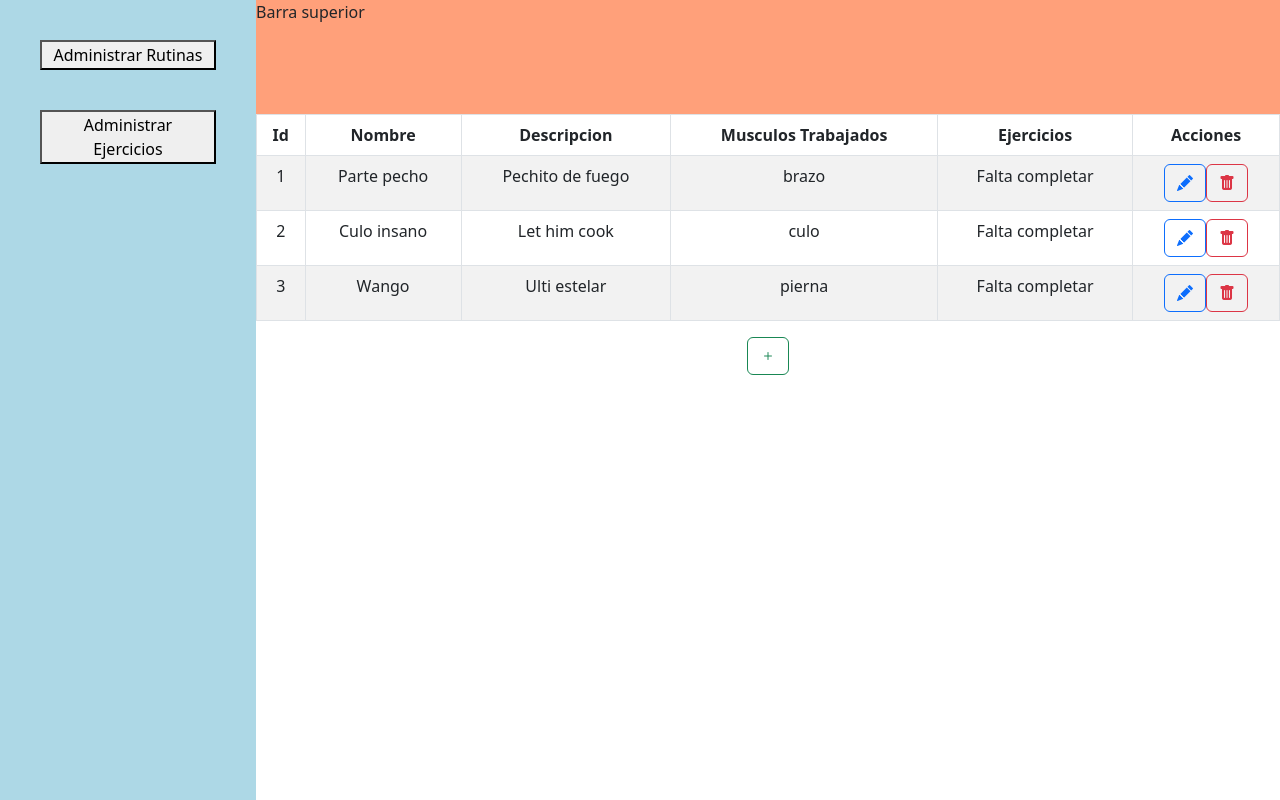
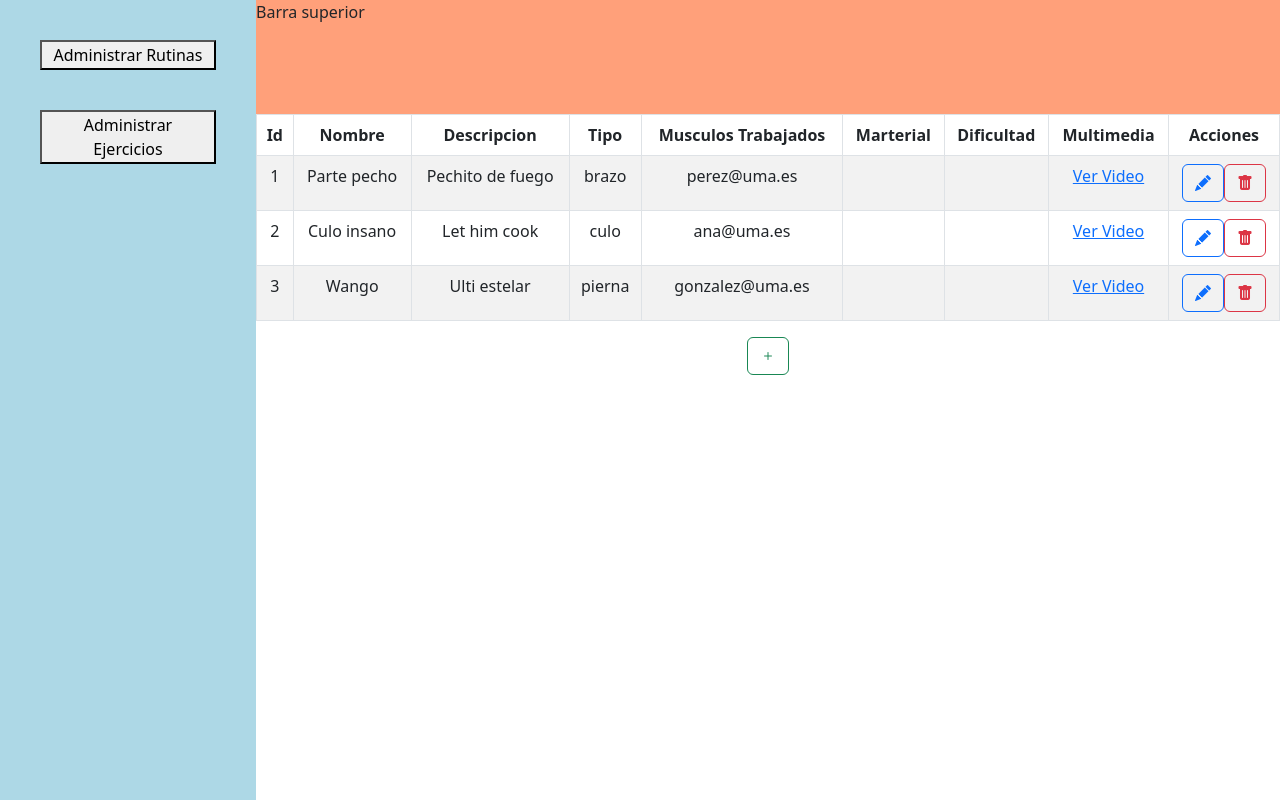
Before and after one commit to SII-Informatica-UMA/ciklum-el-grifo, an Angular app in the folder Proyecto-microservicio/: page / in a window 1280 px wide. Both pictures are taken after a click on the button "Administrar Ejercicios". Built offline with nearby package versions, Linux system fonts and the light colour scheme.

Commit message:
Arreglos De formulario y tabla de formularios
Falta por arreglar el enlace cuando no tiene video y algunas cosas estéticas

```diff
--- a/Proyecto-microservicio/src/app/ejercicio.ts
+++ b/Proyecto-microservicio/src/app/ejercicio.ts
@@ -7,7 +7,7 @@ export interface Ejercicio{
     musculosTrabajados: string;
     marterial?: string;
     dificultad?: string;
-    multimedia?: [string];
+    multimedia?: string;
 }
 
 export interface ejerciciosDetallados{
--- a/Proyecto-microservicio/src/app/ejercicio/ejercicio.component.html
+++ b/Proyecto-microservicio/src/app/ejercicio/ejercicio.component.html
@@ -6,8 +6,11 @@
         <th>Id</th>
         <th>Nombre</th>
         <th>Descripcion</th>
+        <th>Tipo</th>
         <th>Musculos Trabajados</th>
-        <th>Ejercicios</th>
+        <th>Marterial</th>
+        <th>Dificultad</th>
+        <th>Multimedia</th>
         <th>Acciones</th>
       </tr>
 
@@ -19,7 +22,14 @@
         <td>{{ejercicio?.nombre}}</td>
         <td>{{ejercicio?.descripcion}}</td>
         <td>{{ejercicio?.musculosTrabajados}}</td>
-        <td>Falta completar</td>
+        <td>{{ejercicio?.tipo}}</td>
+        <td>{{ejercicio?.marterial}}</td>
+        <td>{{ejercicio?.dificultad}}</td>
+        <td>
+          <!-- Enlace al video -->
+          <a [href]="ejercicio?.multimedia" target="_blank">Ver Video</a>
+        </td>
+
         <td>
           <button type="button" class="col-auto btn btn-outline-primary" (click)="editarEjercicio(ejercicio)"><i class="bi bi-pencil-fill"></i></button>
           <button type="button" class="col-auto btn btn-outline-danger" (click)="eliminarEjercicio(ejercicio.id)"><i class="bi bi-trash-fill"></i></button>
--- a/Proyecto-microservicio/src/app/formulario-ejercicio/formulario-ejercicio.component.html
+++ b/Proyecto-microservicio/src/app/formulario-ejercicio/formulario-ejercicio.component.html
@@ -5,17 +5,23 @@
 <div class="modal-body">
   <div class="form-group">
       <label for="nombre" > Nombre</label>
-      <input class="form-control" id="nombre" [(ngModel)]="ejercicio.nombre" placeholder="Nombre">
-      <label for="observaciones">Observaciones:</label>
-      <input class="form-control" id="descripcion" [(ngModel)]="ejercicio.descripcion" placeholder="(34) 123456789">
-      <label for="observaciones">Observaciones:</label>
-      <input class="form-control" id="descripcion" [(ngModel)]="ejercicio.descripcion" placeholder="(34) 123456789">
-      <label for="observaciones">Observaciones:</label>
-      <input class="form-control" id="descripcion" [(ngModel)]="ejercicio.descripcion" placeholder="(34) 123456789">
-      <label for="observaciones">Observaciones:</label>
-      <input class="form-control" id="descripcion" [(ngModel)]="ejercicio.descripcion" placeholder="(34) 123456789">
-      <label for="observaciones">Observaciones:</label>
-      <input class="form-control" id="descripcion" [(ngModel)]="ejercicio.descripcion" placeholder="(34) 123456789">
+      <input class="form-control" id="nombre" [(ngModel)]="ejercicio.nombre" placeholder="">
+      <label for="descripcion">Descripcion</label>
+      <input class="form-control" id="descripcion" [(ngModel)]="ejercicio.descripcion" placeholder="">
+      <label for="tipo">Tipo:</label>
+      <input class="form-control" id="tipo" [(ngModel)]="ejercicio.tipo" placeholder="">
+      <label for="musculosTrabajados">Musculos Trabajados:</label>
+      <input class="form-control" id="musculosTrabajados" [(ngModel)]="ejercicio.musculosTrabajados" placeholder="">
+      <label for="marterial">Marterial:</label>
+      <input class="form-control" id="marterial" [(ngModel)]="ejercicio.marterial" placeholder="">
+      <label for="dificultad">Dificultad:</label>
+      <select class="form-control" id="dificultad" [(ngModel)]="ejercicio.dificultad" name="dificultad">
+        <option value="facil">Fácil</option>
+        <option value="media">Media</option>
+        <option value="dificil">Difícil</option>
+      </select>
+      <label for="multimedia">Multimedia:</label>
+      <input class="form-control" id="multimedia" [(ngModel)]="ejercicio.multimedia" placeholder="">
 
   </div>
 </div>
--- a/Proyecto-microservicio/src/app/formulario-ejercicio/formulario-ejercicio.component.ts
+++ b/Proyecto-microservicio/src/app/formulario-ejercicio/formulario-ejercicio.component.ts
@@ -6,11 +6,11 @@ import { NgbActiveModal } from '@ng-bootstrap/ng-bootstrap';
 @Component({
   selector: 'app-formulario-ejercicio',
   templateUrl: './formulario-ejercicio.component.html',
-  styleUrl: './formulario-ejercicio.component.css'
+  styleUrls: ['./formulario-ejercicio.component.css']
 })
 export class FormularioEjercicioComponent {
   accion?: "Añadir" | "Editar";
-  ejercicio: Ejercicio = {id: 0, nombre: '', descripcion: '',dificultad: '', marterial:'', musculosTrabajados:'',tipo:''};
+  ejercicio: Ejercicio = {id: 0, nombre: '', descripcion: '',dificultad: '', marterial:'', musculosTrabajados:'',tipo:'',multimedia: ''};
 
   constructor(public modal: NgbActiveModal) { }
 
```
